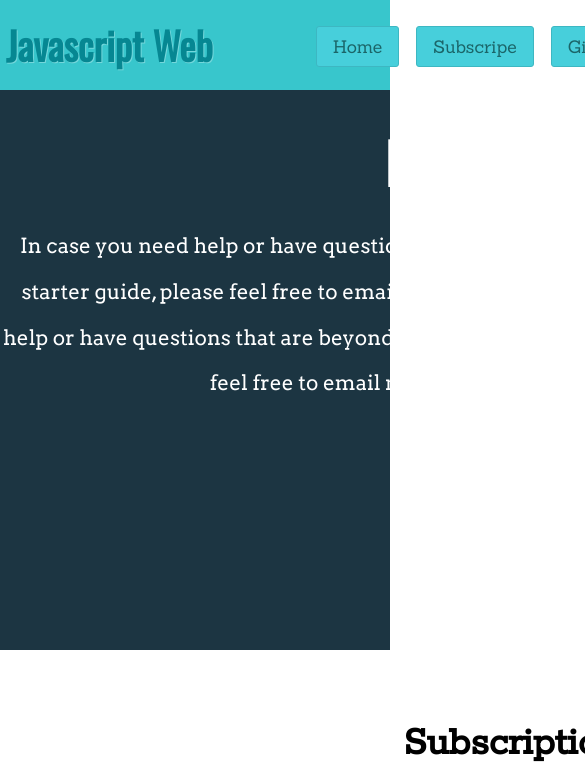
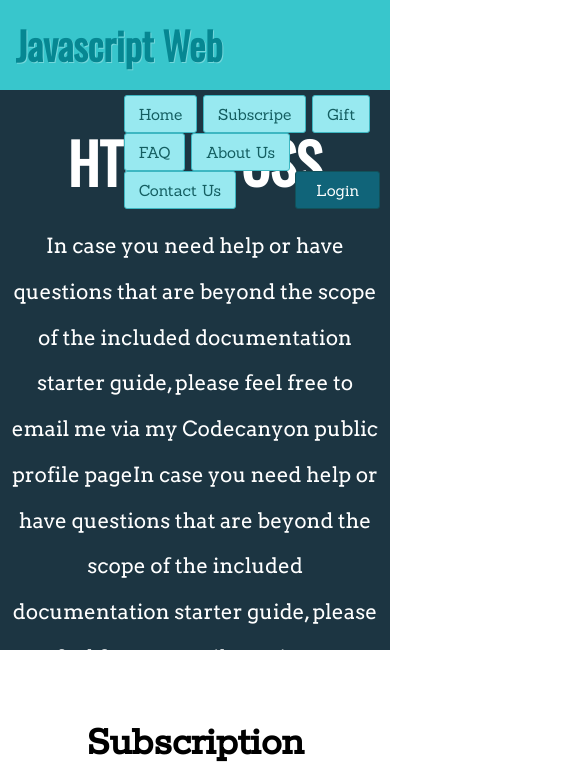
Before and after one commit to ssthil/wireframing, a plain HTML site: page index.html in a window 390 px wide. Shown: the top 780 px of the page, 585 px wide, since content can reach past the window. Drawn offline with nearby package versions, Linux system fonts and the light colour scheme; a web font is replaced by a local one.

Commit message:
header modified

```diff
--- a/css/style.css
+++ b/css/style.css
@@ -24,13 +24,36 @@ a{
 button{
 	cursor:pointer;
 }
-.wrapper{
+#wrapper{
 	background:#f5f5f5;
 
+}
+.sticky{
+	position:fixed;
+	width:100%;
+	top:0;
+	left:0;
+	z-index:999;
+	transition:all 0.7s ease;
+	-moz-transition:all 0.7s ease;
+	-webkit-transition:all 0.7s ease;
 }
 #header{
 	background: #38C6CC;
 	height:90px;
+}
+.header-fixed{
+	position:absolute;
+	z-index:9;
+	background: #A6E9EC !important;
+	top:-120px;
+	overflow: hidden;
+	transition: 0.2s;
+	-moz-transition: 0.2s;
+	-webkit-transition:all 0.7s ease;
+}
+.show-header{
+	top:0;
 }
 .section-header {
 	overflow: hidden;
@@ -83,6 +106,7 @@ background: #3CBAC5;
 .banner-container{
 	height:560px;
 	background:#1C3542;
+	margin-top: 90px;
 }
 .banner-space{
 padding:20px;
@@ -127,22 +151,26 @@ font-size:1.3em;
 .nav ul.top-navigation li{
 	display:inline-block;
 	float:left;
-	margin:0 1.2%;
+	margin:0 1.1%;
 }
 .nav ul.top-navigation li a{
 	border: 1px solid #3DB7C2;
-background: #47CFDB;
-padding: 8px 16px;
-display: block;
-border-radius: 3px;
--moz-border-radius: 3px;
--webkit-border-radius: 3px;
-font-size: 1.1em;
-color: #1B6568;
+	background: #98E9F0;
+	padding: 8px 14px;
+	display: block;
+	border-radius: 3px;
+	-moz-border-radius: 3px;
+	-webkit-border-radius: 3px;
+	font-size: 0.97em;
+	color: #145E61;
+	transition:all 0.3s ease-in-out;
+	-moz-transition:all 0.3s ease-in-out;
+	-webkit-transition:all 0.3s ease-in-out;
 }
 .nav ul.top-navigation li a:hover{
 	background: #FA7670;
 	color: #fff;
+	border: 1px solid #C0DCE0;
 }
 .top-nav{
 	float:left;
@@ -151,21 +179,27 @@ color: #1B6568;
 	float:right;
 }
 .btn{
-	padding: 7px 14px;
+	padding: 8px 20px;
 	border-radius: 3px;
 	-webkit-border-radius: 3px;
 	-moz-border-radius: 3px;
+	margin:0;
+	font-family: Sanchez;
+	font-size:0.97em;
 }
 .btn-login{
-	background: #31B1D1;
-	border: 1px solid #1FA5BE;
+	background: #106479;
+	border: 1px solid #11515A;
 	color: #fff;
 }
 .btn-login:hover{
-	background: #1FA5BE;
+	background: #1BE9FA;
+	color: #0F737C;
+	border:1px solid #07A3A3;
 
 }
-.header-fixed{
+
+/*.header-fixed{
 	position:fixed;
 	height: 60px !important;
 	background: #434F58 !important;
@@ -189,7 +223,7 @@ background: #FA7670 !important;
 }
 .header-fixed  .logo-cont h1 {
 color: #0BBBDD;
-}
+}*/
 /**** Plan section ****/
 p, h1{
 	text-align:center;
@@ -331,3 +365,12 @@ padding: 80px 15px 15px 15px;
 	float:right;
 	border:1px solid #fb3;
 }
+/***** Media queries ****/
+/*** 320 x 480 *******/
+@media (max-width: 320px){
+	.container{width:95%;}
+}
+/**** 480 x 800 ***/
+@media (min-width: 321px) and (max-width: 480px){
+	.container{width:95%;}
+}
--- a/index.html
+++ b/index.html
@@ -10,6 +10,7 @@
 <body>
 	<div id="wrapper">
 	<!-- header section --->
+		<div class="sticky">
 			<div id="header">
 				<div class="container header-container">
 					<div class="section-header">
@@ -25,6 +26,27 @@
 							</ul>
 							<div class="login-cont">
 								<button class="btn btn-login">Login</button>
+							</div>
+						</div>
+					</div>
+				</div>
+			</div>
+			<div id="header" class="header-fixed">
+				<div class="container header-container">
+					<div class="section-header">
+						<div class="logo-cont"><h1>Javascript Web</h1></div>
+						<div class="nav">
+							<ul class="top-navigation">
+								<li><a href="#">Home</a></li>
+								<li><a href="#subscription">Subscripe</a></li>
+								<li><a href="#gift">Gift</a></li>
+								<li><a href="#faq">FAQ</a></li>
+								<li><a href="#about">About Us</a></li>
+								<li><a href="#contact">Contact Us</a></li>
+							</ul>
+							<div class="login-cont">
+								<button class="btn btn-login">Login</button>
+							</div>
 						</div>
 					</div>
 				</div>
--- a/js/script.js
+++ b/js/script.js
@@ -1,16 +1,17 @@
 //js
 $(function(){
 	var $backtoTop = $('.back-to-top');
-	var $header = $('#header');
+	var $header = $('.header-fixed');
 	$(window).scroll(function(){
 		if($(this).scrollTop() > 150){
 			$backtoTop.css("bottom","50px");
-			$header.addClass('header-fixed');
+			$header.addClass('show-header');
 			//$backtoTop.fadeIn();
 		} else{
 			//$backtoTop.fadeOut();
 			$backtoTop.css("bottom","-150px");
-			$header.removeClass('header-fixed');
+			$header.removeClass('show-header');
+
 		}
 
 	});
```
Lines whose indentation alone changed are shown as unchanged.
